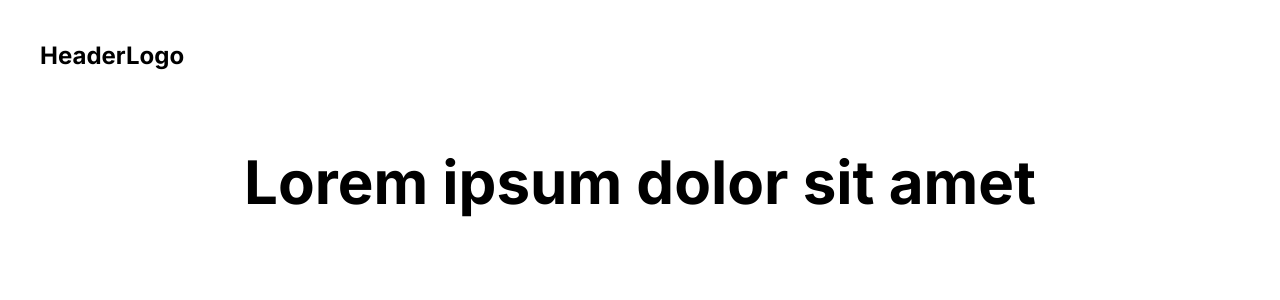
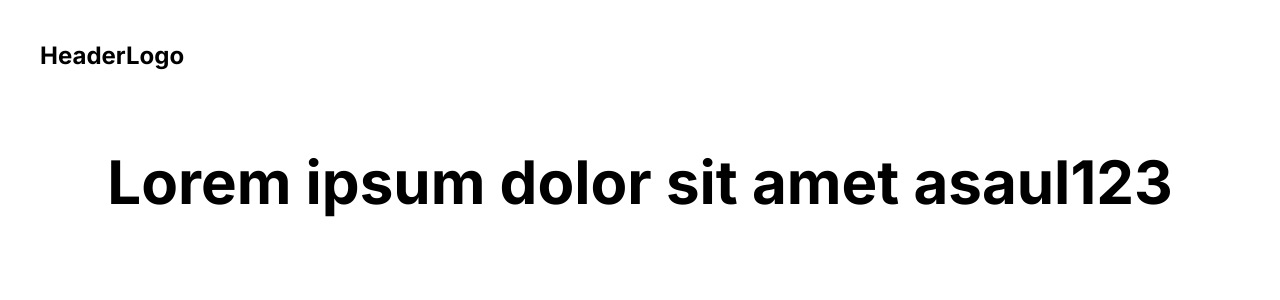
Before and after one commit to No-Country-simulation/c20-24-m-java-react, a Next.js app in the folder front-end/: page / in a window 1280 px wide. Shown: the top 300 px of the page. Built offline with nearby package versions, Linux system fonts and the light colour scheme.

Commit message:
add text

```diff
--- a/front-end/src/components/mainStart/MainStart.jsx
+++ b/front-end/src/components/mainStart/MainStart.jsx
@@ -1,7 +1,7 @@
 const MainStart = () => {
     return (
         <div className="flex  flex-col items-center justify-between p-10">
-            <h1 className="text-6xl font-bold ">Lorem ipsum dolor sit amet</h1>
+            <h1 className="text-6xl font-bold ">Lorem ipsum dolor sit amet asaul123</h1>
         </div>
     )
 }
```
